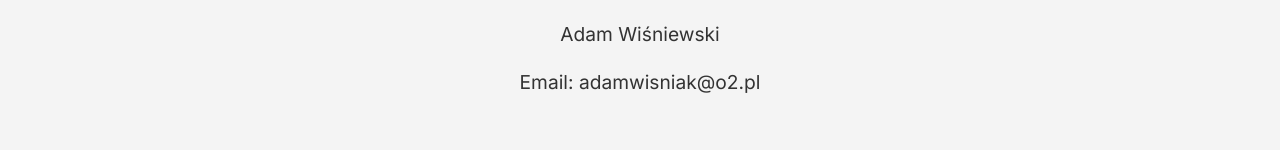
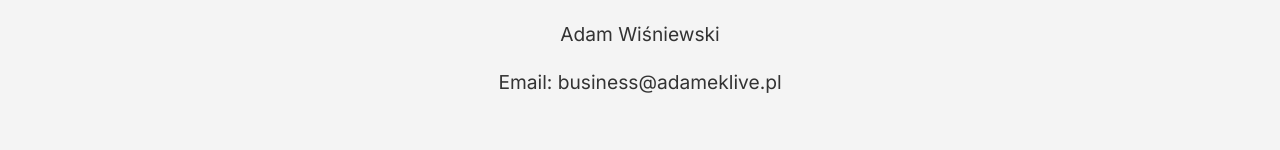
Before and after one commit to AdameKlive/portfolio, a plain HTML site: page index.html in a window 1280 px wide. Shown: the part 1878-2028 px from the top of the page. Drawn offline with Linux system fonts and the light colour scheme.

Commit message:
Update index.html

```diff
--- a/index.html
+++ b/index.html
@@ -293,7 +293,7 @@
     <h2>Kontakt</h2>
     <div class="contact-info">
       <p>Adam Wiśniewski</p>
-      <p>Email: adamwisniak@o2.pl</p>
+      <p>Email: business@adameklive.pl</p>
     </div>
     <div class="social-icons" style="text-align: center;">
       <a href="https://www.youtube.com/@adameklive" target="_blank">
```
